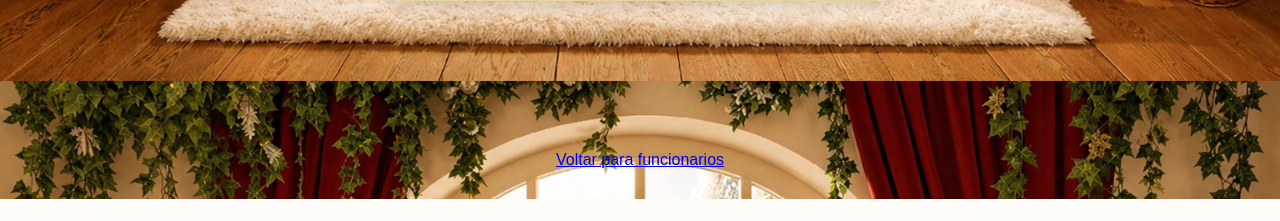
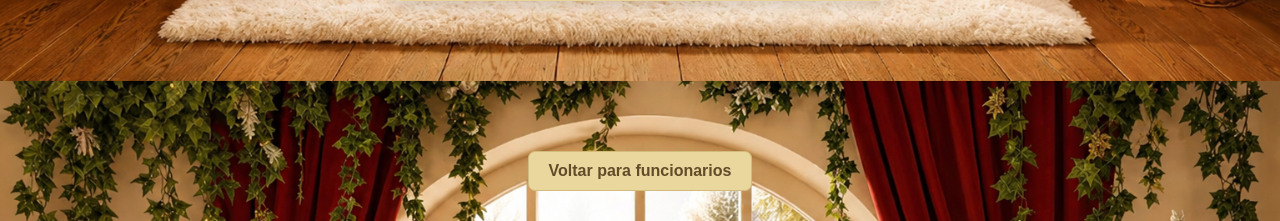
Before and after one commit to aliciatenorio/pousada_aliciabia, a PHP site: page /Funcionarios/form_funcionarios.php in a window 1280 px wide. Shown: the part 773-994 px from the top of the page. Before the commit the page ends 972 px from the top, so only its background shows below. Run offline with PHP 8.4, Linux system fonts and the light colour scheme.

Commit message:
Update form_funcionarios.php

```diff
--- a/Funcionarios/form_funcionarios.php
+++ b/Funcionarios/form_funcionarios.php
@@ -175,7 +175,7 @@ if ($_SERVER['REQUEST_METHOD'] === 'POST') {
 
     </form>
 
-    <p><a href="listar_funcionarios.php">Voltar para funcionarios</a></p>
+    <p><a class="btn btn-inicio" href="listar_funcionarios.php">Voltar para funcionarios</a></p>
 
 </body>
 </html>
```
